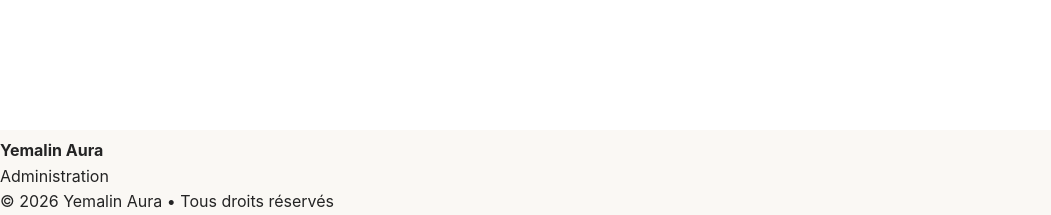
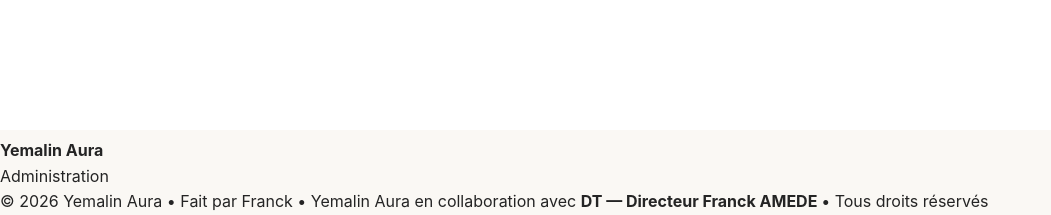
Before and after one commit to fluxlien-droid/Yemalin-aura-, a Flask app: page /admin in a window 1280 px wide. Shown: the part 4428-4643 px from the top of the page, without its empty margins (0-1051 px from the left). Run offline with Flask 3, Linux system fonts and the light colour scheme; the visitor is signed in with stand-in values (Sample User, id 1); data that the repository does not hold is empty.

Commit message:
Update admin.html

```diff
--- a/templates/admin.html
+++ b/templates/admin.html
@@ -4060,13 +4060,31 @@
         </span>
 
         <span>
+            Fait par Franck
+        </span>
+
+        <span>
+            •
+        </span>
+
+        <span>
+            Yemalin Aura en collaboration avec
+            <strong>
+                DT — Directeur Franck AMEDE
+            </strong>
+        </span>
+
+        <span>
+            •
+        </span>
+
+        <span>
             Tous droits réservés
         </span>
 
     </div>
 
 </footer>
-
 
 
 <!-- =====================================================
@@ -4075,7 +4093,6 @@
 
 </main>
 
-
 </body>
 
 </html>
```
